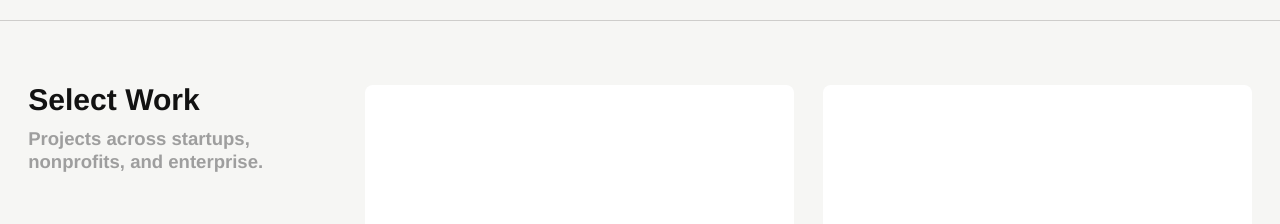
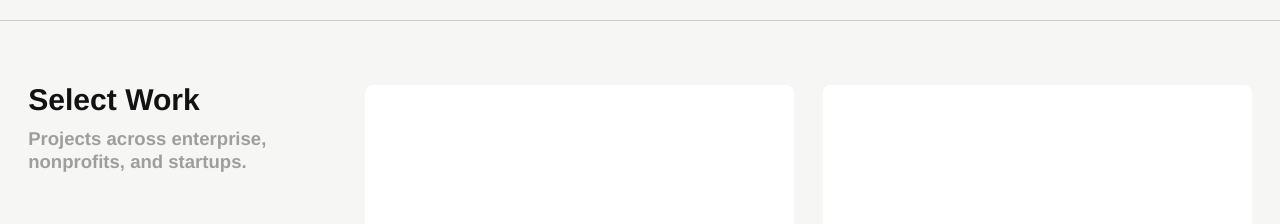
Before and after one commit to kaiweifu123/kaiwei-portfolio, a React (Vite) app in the folder organising/: page / in a window 1280 px wide. Shown: the part 780-1004 px from the top of the page. Built offline with nearby package versions, Linux system fonts and the light colour scheme.

Commit message:
Reorder select work audience copy

```diff
--- a/organising/src/components/PortfolioWorkSection.tsx
+++ b/organising/src/components/PortfolioWorkSection.tsx
@@ -92,7 +92,7 @@ const portfolioProjects: PortfolioProject[] = [
 
 export default function PortfolioWorkSection({
   title = 'Select Work',
-  description = 'Projects across startups, nonprofits, and enterprise.',
+  description = 'Projects across enterprise, nonprofits, and startups.',
   id = 'work',
 }: PortfolioWorkSectionProps) {
   return (
```
